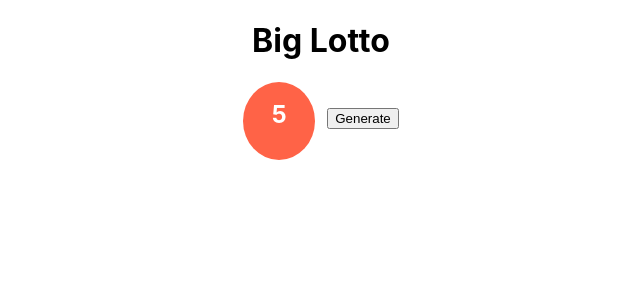
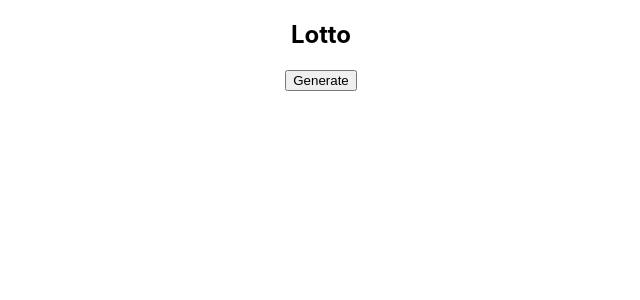
Before and after one commit to xaviguasch/lottery-react-prac, a React (Create React App) app: page / in a window 1280 px wide. Shown: the top 300 px of the page, without its empty margins (319-959 px from the left). Built offline with nearby package versions, Linux system fonts and the light colour scheme.

Commit message:
added logic to Lottery dynamically generating individual LotteryBall components

```diff
--- a/src/Lottery.js
+++ b/src/Lottery.js
@@ -2,38 +2,36 @@ import React, { Component } from 'react'
 import LotteryBall from './LotteryBall'
 
 class Lottery extends Component {
+  static defaultProps = {
+    title: 'Lotto',
+    maxBalls: 6,
+    maxNum: 5
+  }
+
   constructor(props) {
     super(props)
     this.state = {
-      nums: [0, 1, 2]
+      nums: Array.from({ length: this.props.maxBalls })
     }
 
-    this.renegenerateNums = this.renegenerateNums.bind(this)
+    this.handleClick = this.handleClick.bind(this)
   }
 
-  static defaultProps = {
-    title: 'Big Lotto',
-    numBalls: 6,
-    maxNum: 40
-  }
+  generate() {}
 
-  renegenerateNums() {
-    let rand = Math.floor(Math.random() * this.props.maxNum + 1)
-
-    // let newState = { ...this.state.nums, rand }
-
-    // this.setState({ nums: newState })
+  handleClick() {
+    this.generate()
   }
 
   render() {
     return (
-      <div>
+      <section className='Lottery'>
         <h1>{this.props.title}</h1>
 
-        <LotteryBall num={5} />
+        <div>{this.state.nums}</div>
 
-        <button onClick={this.renegenerateNums}>Generate</button>
-      </div>
+        <button onClick={this.handleClick}>Generate</button>
+      </section>
     )
   }
 }
--- a/src/LotteryBall.css
+++ b/src/LotteryBall.css
@@ -4,7 +4,7 @@
   color: white;
   display: inline-block;
   width: 3em;
-  height: 2.5em;
+  height: 2.25em;
   padding-top: 0.75em;
   text-align: center;
   margin-right: 0.5em;
```
